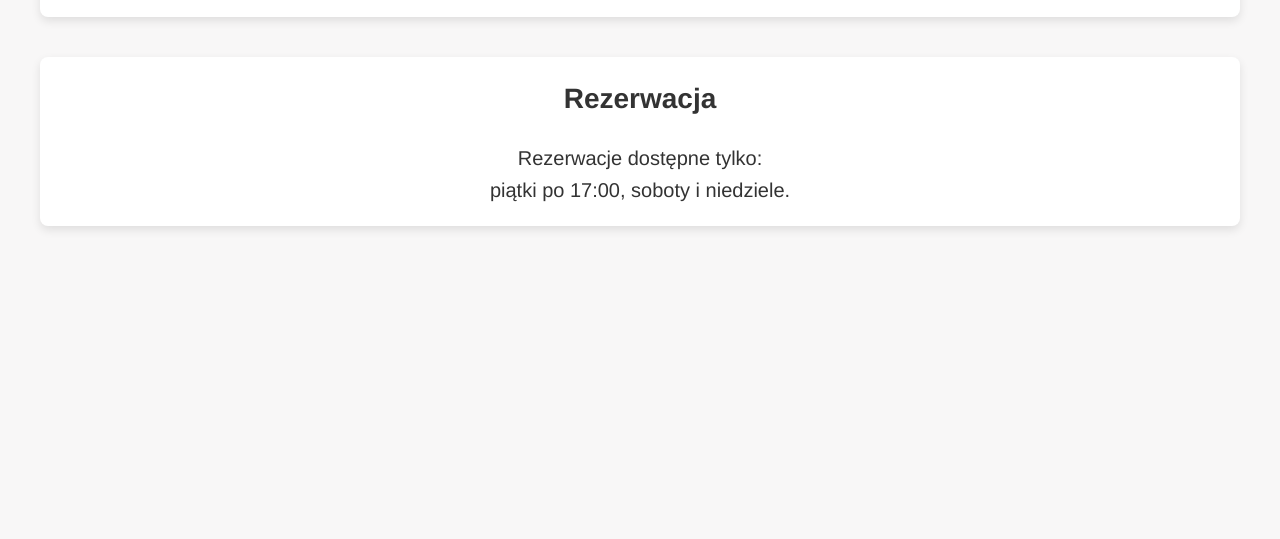
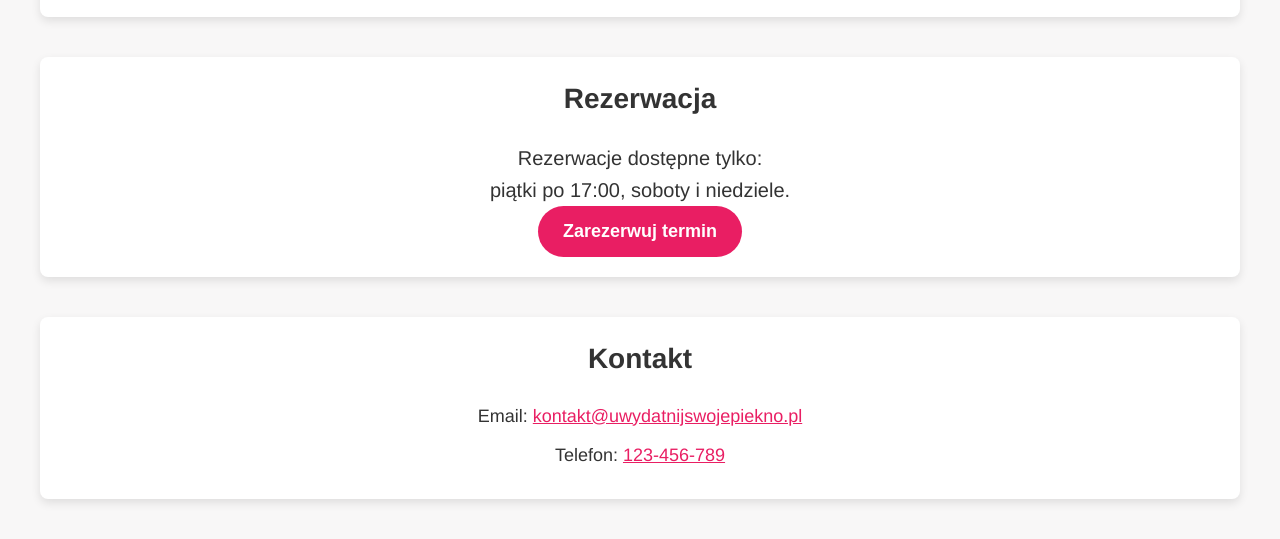
Before and after one commit to EKmake-up/EKmakeup, a plain HTML site: page index.html in a window 1280 px wide. Shown: the part 774-1313 px from the top of the page. Before the commit the page ends 1040 px from the top, so only its background shows below. Drawn offline with Linux system fonts and the light colour scheme.

Commit message:
index.html

```diff
--- a/index.html
+++ b/index.html
@@ -134,4 +134,15 @@
         <h2>Rezerwacja</h2>
         <p style="font-size: 20px; text-align: center;">Rezerwacje dostępne tylko: <br> piątki po 17:00, soboty i niedziele.</p>
         <div style="text-align: center;">
-            <button onclick="window.location.href='https:
+            <button onclick="window.location.href='https://forms.gle/link_do_rezerwacji'">Zarezerwuj termin</button>
+        </div>
+    </section>
+
+    <section id="contact">
+        <h2>Kontakt</h2>
+        <p>Email: <a href="mailto:kontakt@uwydatnijswojepiekno.pl" style="color: #e91e63;">kontakt@uwydatnijswojepiekno.pl</a></p>
+        <p>Telefon: <a href="tel:+48123456789" style="color: #e91e63;">123-456-789</a></p>
+    </section>
+
+</body>
+</html>
```
